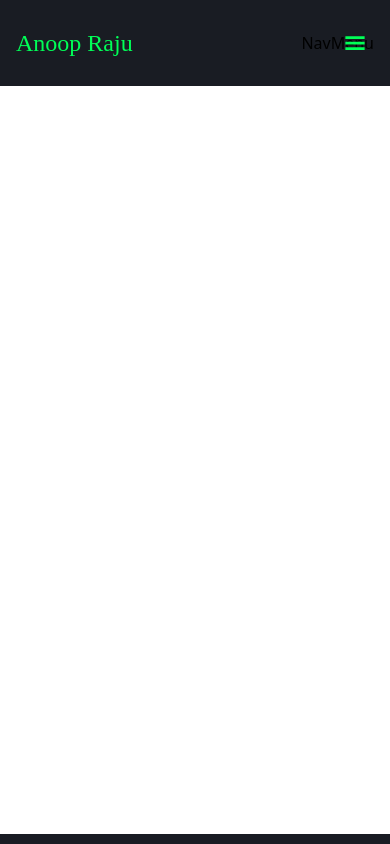
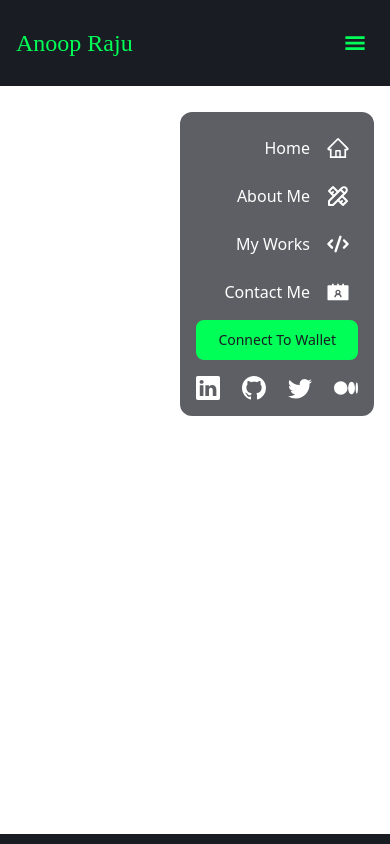
Before and after one commit to anoopraju31/portfolio-dapp, a React (Create React App) app: page / in a window 390 px wide. Built offline with nearby package versions, Linux system fonts and the light colour scheme; a web font is replaced by a local one.

Commit message:
NavMenu UI Complete

```diff
--- a/src/components/NavMenu.js
+++ b/src/components/NavMenu.js
@@ -1,7 +1,43 @@
 import React from 'react'
+import { AiOutlineHome, AiFillContacts } from 'react-icons/ai'
+import { HiCode } from 'react-icons/hi'
+import { TbTools } from 'react-icons/tb'
+import { BsLinkedin, BsGithub, BsMedium, BsTwitter } from 'react-icons/bs'
+import { Button } from './'
+
+const NavLink = ({ title, Icon }) => (
+	<a className='group flex gap-2 items-center justify-end' href='/'>
+		<h1 className='group-hover:text-[var(--green-color)]'> {title} </h1>
+		<div className='p-2 group-hover:bg-[var(--green-color)] rounded-md'>
+			<Icon size={24} />
+		</div>
+	</a>
+)
+
+const SocialLink = ({ link, Icon }) => (
+	<a className='hover:text-[var(--green-color)]' href={link}>
+		<Icon size={24} />
+	</a>
+)
 
 const NavMenu = () => {
-	return <div>NavMenu</div>
+	return (
+		<div className='md:hidden flex flex-col text-white p-4 gap-2 rounded-xl bg-[var(--navMenu-color)] shadow-[var(--navMenu-shadow)] backdrop-blur-[30px]'>
+			<NavLink title='Home' Icon={AiOutlineHome} />
+			<NavLink title='About Me' Icon={TbTools} />
+			<NavLink title='My Works' Icon={HiCode} />
+			<NavLink title='Contact Me' Icon={AiFillContacts} />
+
+			<Button title='Connect To Wallet' isFilled={true} />
+
+			<div className='mt-2 flex gap-4 justify-between'>
+				<SocialLink link='https://www.linkedin.com' Icon={BsLinkedin} />
+				<SocialLink link='https://www.github.com' Icon={BsGithub} />
+				<SocialLink link='https://www.twitter.com' Icon={BsTwitter} />
+				<SocialLink link='https://www.medium.com' Icon={BsMedium} />
+			</div>
+		</div>
+	)
 }
 
 export default NavMenu
--- a/src/components/Navbar.js
+++ b/src/components/Navbar.js
@@ -38,7 +38,7 @@ const Navbar = () => {
 				)}
 			</div>
 
-			<div className='absolute  right-[1rem]'>
+			<div className='absolute top-[88px] right-[1rem]'>
 				<NavMenu />
 			</div>
 		</div>
--- a/src/index.css
+++ b/src/index.css
@@ -15,6 +15,8 @@
   --navbar-text-bg: #191C23;
   --navbar-text-bg-hover: #fff;
   --navbar-hover-color: #afb6bb24;
+  --navMenu-color: #191c23b3;
+  --navMenu-shadow: 0px 4px 15px rgba(0, 0, 0, 0.25);
 
   --container-height: calc(100vh - 96px);
 }
```
